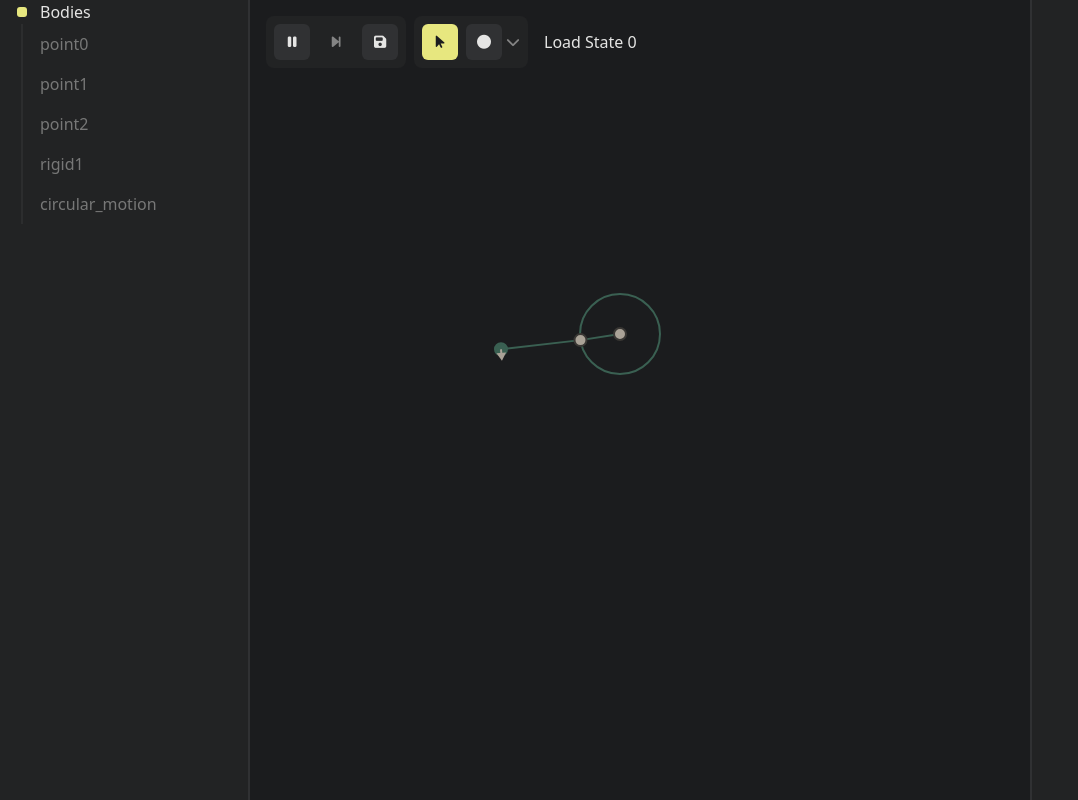
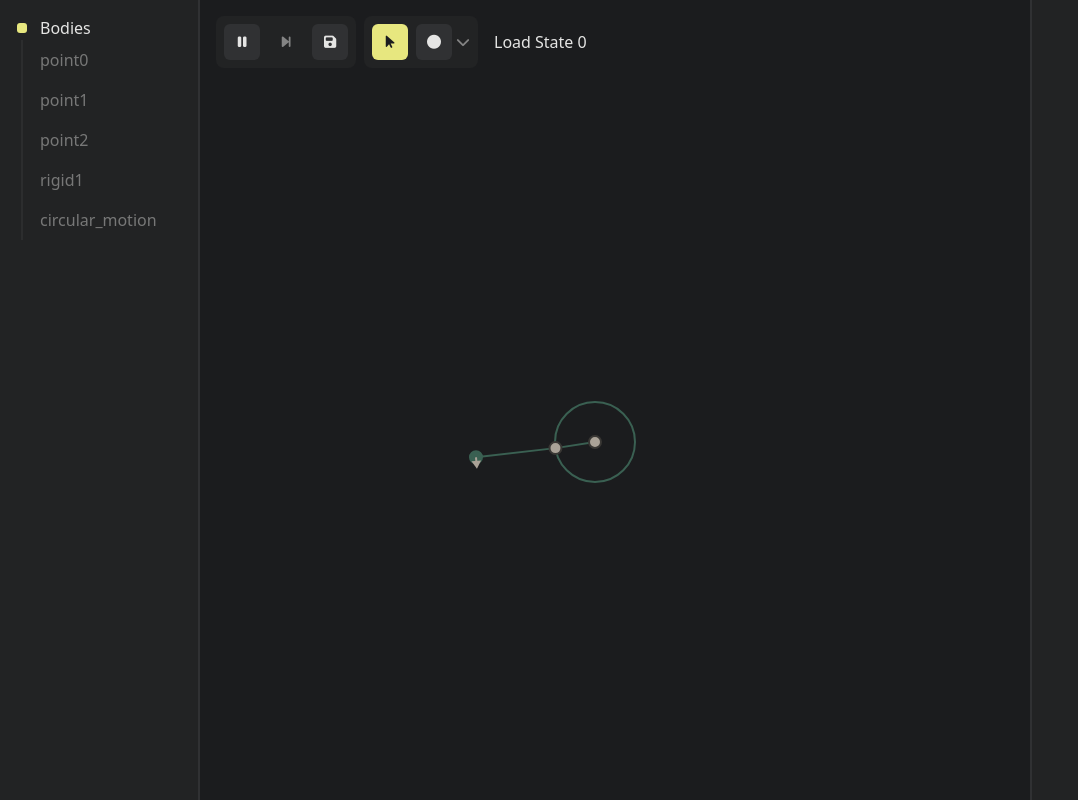
Before and after one commit to sokmontrey/dynamical-js, a React (Vite) app: page / in a window 1280 px wide. Shown: the whole page, without its empty margins (0-1078 px from the left). Built offline with nearby package versions, Linux system fonts and the light colour scheme.

Commit message:
fix: resize canvas when container resize

```diff
--- a/src/App.tsx
+++ b/src/App.tsx
@@ -1,5 +1,5 @@
 import SimulationCanvas from "./ui-components/main-component/SimulationCanvas.tsx";
-import { useCallback, useEffect, useMemo, useState } from "react";
+import { useCallback, useEffect, useMemo, useRef, useState } from "react";
 import InputManager from "./manager/InputManager.ts";
 import BodyManager from "./manager/BodyManager.ts";
 import ModeManager from "./manager/ModeManager.ts";
@@ -78,6 +78,15 @@ export default function App() {
 		LoopManager.render();
 	}, [states]);
 
+	const middle_container_ref = useRef<HTMLDivElement>(null);
+
+	const onResize = useCallback(() => {
+		if (!middle_container_ref.current) return;
+		const { clientWidth: width, clientHeight: height } = middle_container_ref.current;
+		canvas_state.base_canvas?.resize(width, height);
+		canvas_state.overlay_canvas?.resize(width, height);
+	}, [canvas_state]);
+
 	useEffect(() => {
 		if (!canvas_state.overlay_canvas) return;
 		initializeBodyManager();
@@ -87,13 +96,16 @@ export default function App() {
 		initializeLoopManager();
 		LoopManager.run();
 		LoopManager.render();
+		window.addEventListener("resize", onResize);
 	}, [canvas_state]);
 
 	return (<div className="flex flex-row w-full">
 		<ResizableContainer
 			className="prm-bg h-[100vh] box-border"
 			is_left={true}
+			min_width={200}
 			max_width={400}
+			onResize={onResize}
 		>
 			<BodyTreePanel
 				selected_body_ids={selected_body_ids}
@@ -102,19 +114,25 @@ export default function App() {
 			/>
 		</ResizableContainer>
 
-		<div className="flex flex-col flex-grow">
+		<div
+			className="flex flex-col flex-grow w-full"
+			ref={middle_container_ref}
+		>
 			<div className="flex flex-row items-center">
 				<TopBar onSave={saveState} />
 				<StateLog states={states} onStateSelected={switchState} />
 			</div>
 
-			<SimulationCanvas onCanvasMounted={setCanvasState} />
+			<SimulationCanvas
+				onCanvasMounted={setCanvasState}
+			/>
 		</div>
 
 		<ResizableContainer
 			className="prm-bg h-[100vh] box-border"
 			is_left={false}
 			max_width={400}
+			onResize={onResize}
 		>
 			{selected_body && <PropertyPanel
 				body={selected_body}
--- a/src/core/Canvas.ts
+++ b/src/core/Canvas.ts
@@ -38,6 +38,17 @@ export default class Canvas {
 
 	disableMouseEvent() {
         this.canvas.style.pointerEvents = "none";
+		return this;
+	}
+
+	resize(width: number, height: number) {
+		this.ctx.setTransform(1, 0, 0, 1, 0, 0);
+		this.width = width;
+		this.height = height;
+		this.canvas.width = this.width;
+		this.canvas.height = this.height;
+		this.offset = vec2(this.width / 2.0, this.height / 2.0);
+		this.ctx.translate(this.offset.x, this.offset.y);
 		return this;
 	}
 
--- a/src/output.css
+++ b/src/output.css
@@ -660,8 +660,8 @@ video {
   margin-top: 0.5rem;
 }
 
-.mt-8 {
-  margin-top: 2rem;
+.mt-4 {
+  margin-top: 1rem;
 }
 
 .box-border {
@@ -773,6 +773,10 @@ video {
 
 .cursor-pointer {
   cursor: pointer;
+}
+
+.resize {
+  resize: both;
 }
 
 .flex-row {
@@ -898,14 +902,6 @@ video {
 .text-xs {
   font-size: 0.75rem;
   line-height: 1rem;
-}
-
-.opacity-10 {
-  opacity: 0.1;
-}
-
-.opacity-100 {
-  opacity: 1;
 }
 
 .opacity-50 {
--- a/src/ui-components/common/ResizableContainer.tsx
+++ b/src/ui-components/common/ResizableContainer.tsx
@@ -6,6 +6,7 @@ interface ResizableContainerProps {
     is_left?: boolean;
     min_width?: number;
     max_width?: number;
+    onResize?: () => void;
 }
 
 export default function ResizableContainer({
@@ -14,6 +15,7 @@ export default function ResizableContainer({
     is_left = true,
     min_width = 250,
     max_width = 1000,
+    onResize,
 }: ResizableContainerProps) {
     const container_ref = useRef<HTMLDivElement>(null);
     const [is_dragging, setIsDragging] = useState(false);
@@ -31,6 +33,7 @@ export default function ResizableContainer({
                 Math.min(max_width, Math.max(min_width, container_rect.right - e.clientX));
 
             setWidth(new_width);
+            onResize?.();
         };
 
         const handleMouseUp = () => {
--- a/src/ui-components/main-component/SimulationCanvas.tsx
+++ b/src/ui-components/main-component/SimulationCanvas.tsx
@@ -1,4 +1,4 @@
-import { useEffect, useRef } from "react";
+import { useEffect, useRef, useState } from "react";
 import Canvas from "../../core/Canvas";
 
 export interface SimulationCanvasProps {
@@ -35,7 +35,7 @@ export default function SimulationCanvas({
 
     return <div id={container_id}
         ref={container_ref}
-        style={{ position: "relative", minWidth: "500px", minHeight: "500px" }}
+        style={{ position: "relative", height: "100%", width: "100%" }}
     >
         <canvas id="base_canvas" ref={base_canvas_ref}
             style={{ position: "absolute", top: 0, left: 0, zIndex: 0 }}
```
